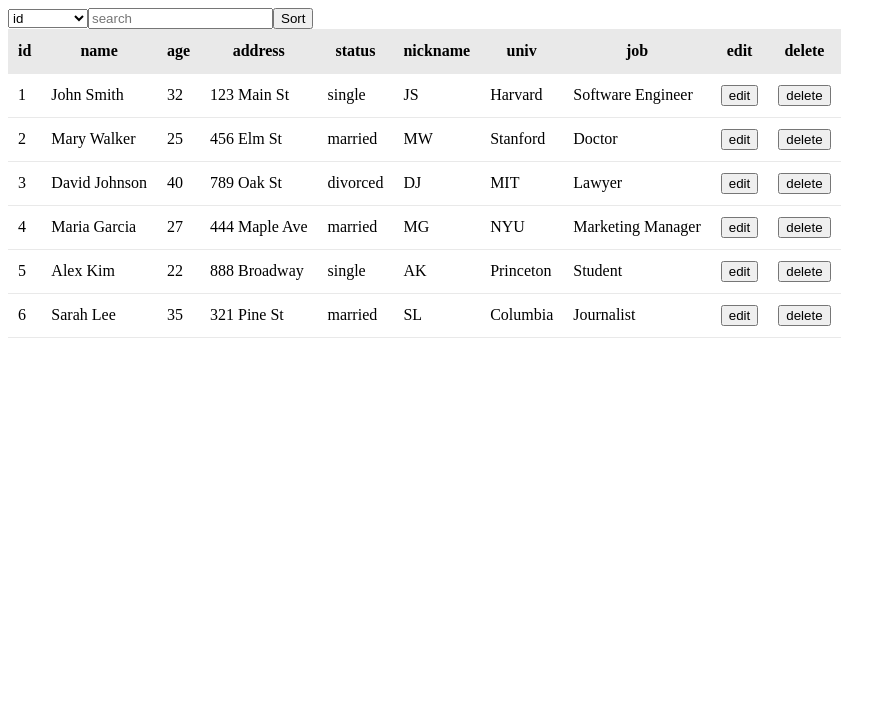
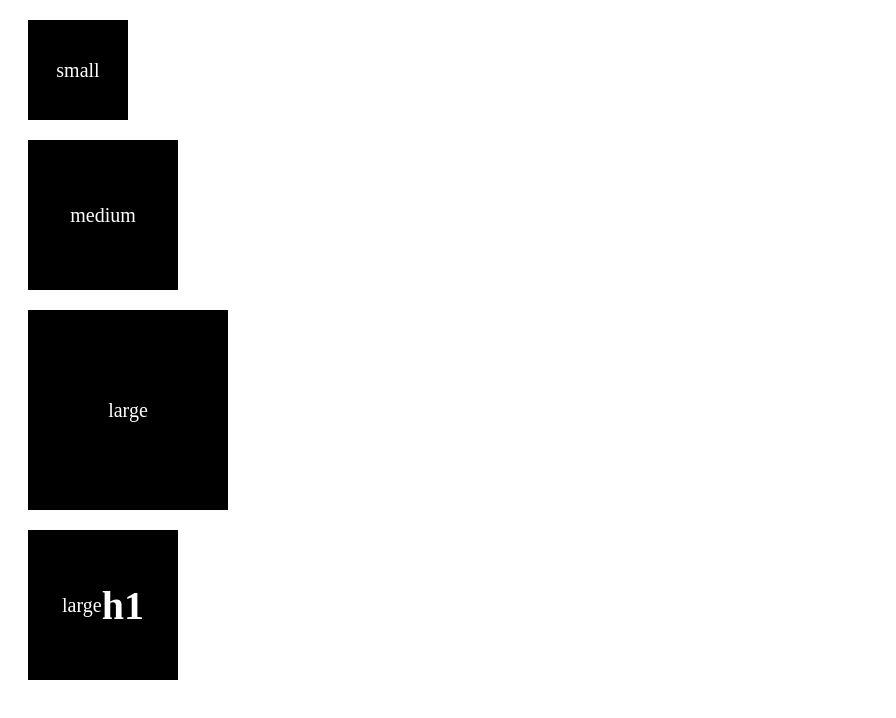
Before and after one commit to Abduazimkhoja/ReactLessons, a React (Create React App) app: page / in a window 1280 px wide. Shown: the top 718 px of the page, without its empty margins (0-896 px from the left). Built offline with nearby package versions, Linux system fonts and the light colour scheme.

Commit message:
style component 1

```diff
--- a/package.json
+++ b/package.json
@@ -10,6 +10,7 @@
     "react-dom": "^18.2.0",
     "react-scripts": "5.0.1",
     "sass": "^1.62.1",
+    "styled-components": "^6.0.0-rc.1",
     "web-vitals": "^2.1.4"
   },
   "scripts": {
--- a/src/lesson/index.jsx
+++ b/src/lesson/index.jsx
@@ -1,184 +1,17 @@
 import React, { useState } from "react";
 import { people } from "../mock";
-import "./style.scss";
+import { Box } from "./style";
 
 export default class User extends React.Component {
-   state = {
-      data: people,
-      select: "id",
-      clicked: null,
-   };
+   state = {};
 
    render() {
-      // delete
-      const onDelete = (id) => {
-         this.setState({ data: this.state.data.filter((v) => v.id !== id) });
-      };
-
-      // search
-      const onChange = ({ target: { value } }) => {
-         this.setState({
-            data: people.filter((v) =>
-               `${v[this.state.select]}`.includes(value)
-            ),
-         });
-      };
-
-      // select
-      const onSelect = ({ target: { value } }) => {
-         this.setState({ select: value });
-      };
-
-      // sort
-      const onFilter = () => {
-         this.setState({
-            data: this.state.data.sort((a, b) =>
-               `${a[this.state.select]}`.localeCompare(b[this.state.select])
-            ),
-         });
-      };
-
-      // clicked User
-      const clickedUser = (obj) => {
-         this.state.clicked
-            ? this.setState({ clicked: null })
-            : this.setState({ clicked: obj });
-      };
-
-      // edit
-      const onEdit = (event) => {
-         let {target: {value, name}} = event
-         this.setState({clicked: {...this.state.clicked, [name]:value}})
-      }
-
-      // save
-      const onSaveUser = () => {
-         this.setState({data:
-            this.state.data.map(v => v.id === this.state.clicked.id ? this.state.clicked: v)
-         })
-         clickedUser()
-      }
-
       return (
-         <div className="container">
-            <div>
-               <select onChange={onSelect} name="" id="">
-                  <option value="id">id</option>
-                  <option value="name">name</option>
-                  <option value="age">age</option>
-                  <option value="address">address</option>
-                  <option value="status">status</option>
-                  <option value="nickname">nickname</option>
-                  <option value="univ">univ</option>
-                  <option value="job">job</option>
-               </select>
-               <input onChange={onChange} type="text" placeholder="search" />
-               <button onClick={onFilter}>Sort</button>
-            </div>
-            <table className="table">
-               <thead className="table__head">
-                  <tr className="table__block">
-                     <th>id</th>
-                     <th>name</th>
-                     <th>age</th>
-                     <th>address</th>
-                     <th>status</th>
-                     <th>nickname</th>
-                     <th>univ</th>
-                     <th>job</th>
-                     <th>edit</th>
-                     <th>delete</th>
-                  </tr>
-               </thead>
-               <tbody className="table__body">
-                  {this.state.data.map((obj) => {
-                     let {
-                        id,
-                        name,
-                        age,
-                        address,
-                        status,
-                        nickname,
-                        univ,
-                        job,
-                     } = obj;
-                     return (
-                        <tr key={id} className="table__block">
-                           <td>{id}</td>
-                           <td>
-                              {" "}
-                              {this.state.clicked?.id === id ? (
-                                 <input name="name" onChange={onEdit} value={this.state.clicked.name} type="text" />
-                              ) : (
-                                 name
-                              )}
-                           </td>
-                           <td>
-                              {this.state.clicked?.id === id ? (
-                                 <input name="age" onChange={onEdit} value={this.state.clicked.age} type="text" />
-                              ) : (
-                                 age
-                              )}
-                           </td>
-                           <td>
-                              {this.state.clicked?.id === id ? (
-                                 <input name="address" onChange={onEdit} value={this.state.clicked.address} type="text" />
-                              ) : (
-                                 address
-                              )}
-                           </td>
-                           <td>
-                              {this.state.clicked?.id === id ? (
-                                 <input name="status" onChange={onEdit} value={this.state.clicked.status} type="text" />
-                              ) : (
-                                 status
-                              )}
-                           </td>
-                           <td>
-                              {this.state.clicked?.id === id ? (
-                                 <input name="nickname" onChange={onEdit} value={this.state.clicked.nickname} type="text" />
-                              ) : (
-                                 nickname
-                              )}
-                           </td>
-                           <td>
-                              {this.state.clicked?.id === id ? (
-                                 <input name="univ" onChange={onEdit} value={this.state.clicked.univ} type="text" />
-                              ) : (
-                                 univ
-                              )}
-                           </td>
-                           <td>
-                              {this.state.clicked?.id === id ? (
-                                 <input name="job" onChange={onEdit} value={this.state.clicked.job} type="text" />
-                              ) : (
-                                 job
-                              )}
-                           </td>
-                           <td>
-                              {this.state.clicked?.id === id ? (
-                                 <>
-                                    <button onClick={onSaveUser}>save</button>
-                                    <button onClick={clickedUser}>
-                                       cancel
-                                    </button>
-                                 </>
-                              ) : (
-                                 <button onClick={() => clickedUser(obj)}>
-                                    edit
-                                 </button>
-                              )}
-                           </td>
-                           <td>
-                              <button onClick={() => onDelete(id)}>
-                                 delete
-                              </button>
-                           </td>
-                        </tr>
-                     );
-                  })}
-               </tbody>
-            </table>
+         <div>
+            <Box type="small">small</Box>
+            <Box type="medium">medium</Box>
+            <Box type="large">large</Box>
+            <Box>large <h1 className="h1">h1</h1></Box>
          </div>
       );
    }
--- /dev/null
+++ b/src/lesson/style.js
@@ -0,0 +1,26 @@
+import styled, { css } from "styled-components";
+
+const boxWidth = ({ type }) =>
+   ({ small: "100px", medium: "150px", large: "200px" }[type || "medium"]);
+
+const center = css`
+   display: flex;
+   align-items: center;
+   justify-content: center;
+`
+
+export const Box = styled.div`
+   width: ${boxWidth};
+   height: ${boxWidth};
+   margin: 20px;
+
+   ${center}
+
+   font-size: 20px;
+   color: #fff;
+   background: #000;
+   &:hover {
+      background: #ff0;
+      color: #000;
+   }
+`;
--- a/src/lesson/style.scss
+++ /dev/null
@@ -1,32 +0,0 @@
-
-.container {
-   // width: 600px;
-   // height: 250px;
-   // overflow: auto;
-}
-
-.table {
-   border-collapse: collapse;
-   // width: 800px;
-   // height: 300px;
-   & th,
-   & td {
-      padding: 5px 10px;
-   }
-
-   & tr {
-      height: 44px;
-   }
-
-   &__block {
-      border-bottom: 1px solid #e9e9e9;
-   }
-
-
-   &__head {
-      background: #e9e9e9;
-   }
-
-   &__body {
-   }
-}
```
Also changed, not shown: 1 other file (tests, documents, lock files or other folders).
